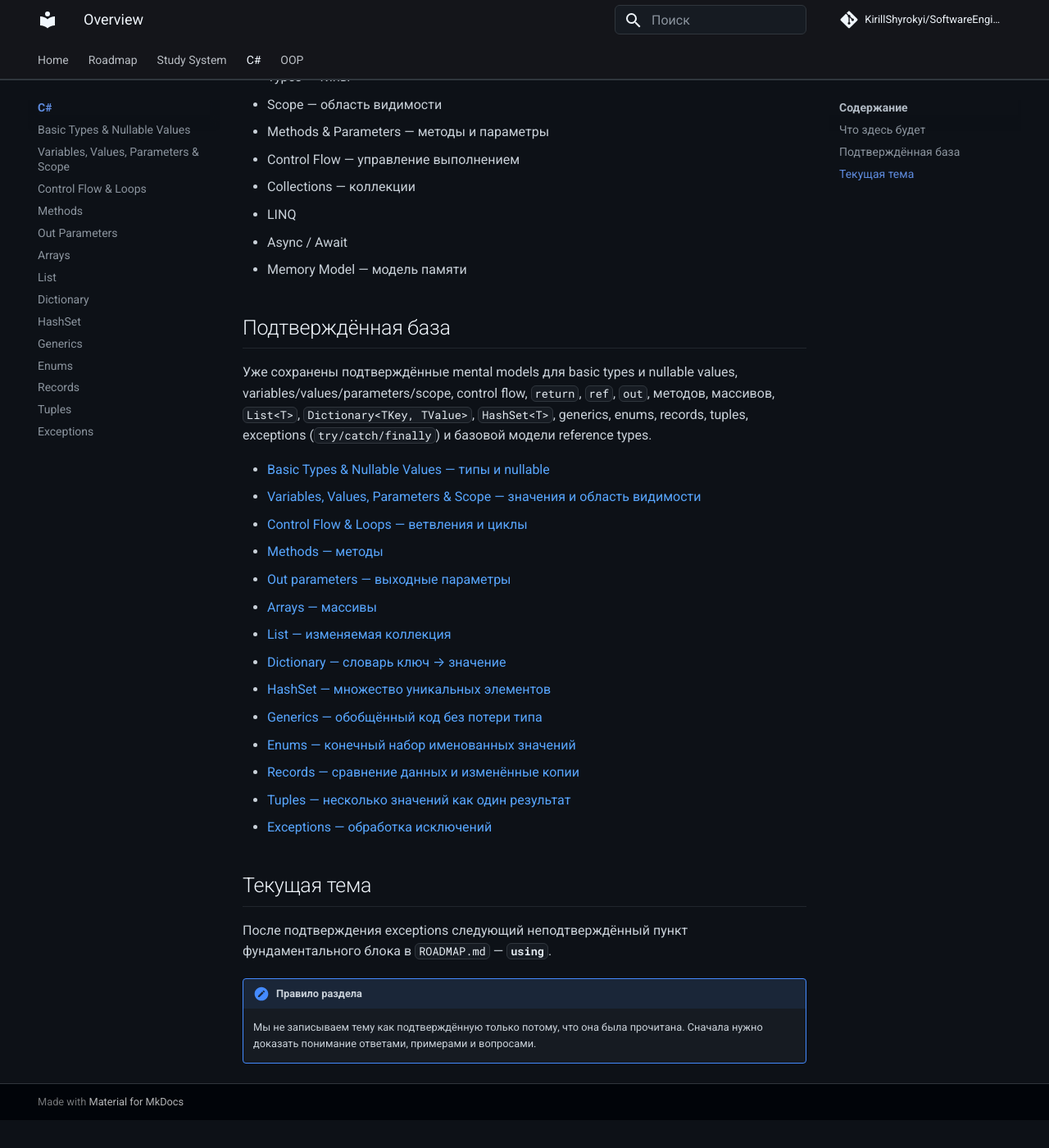
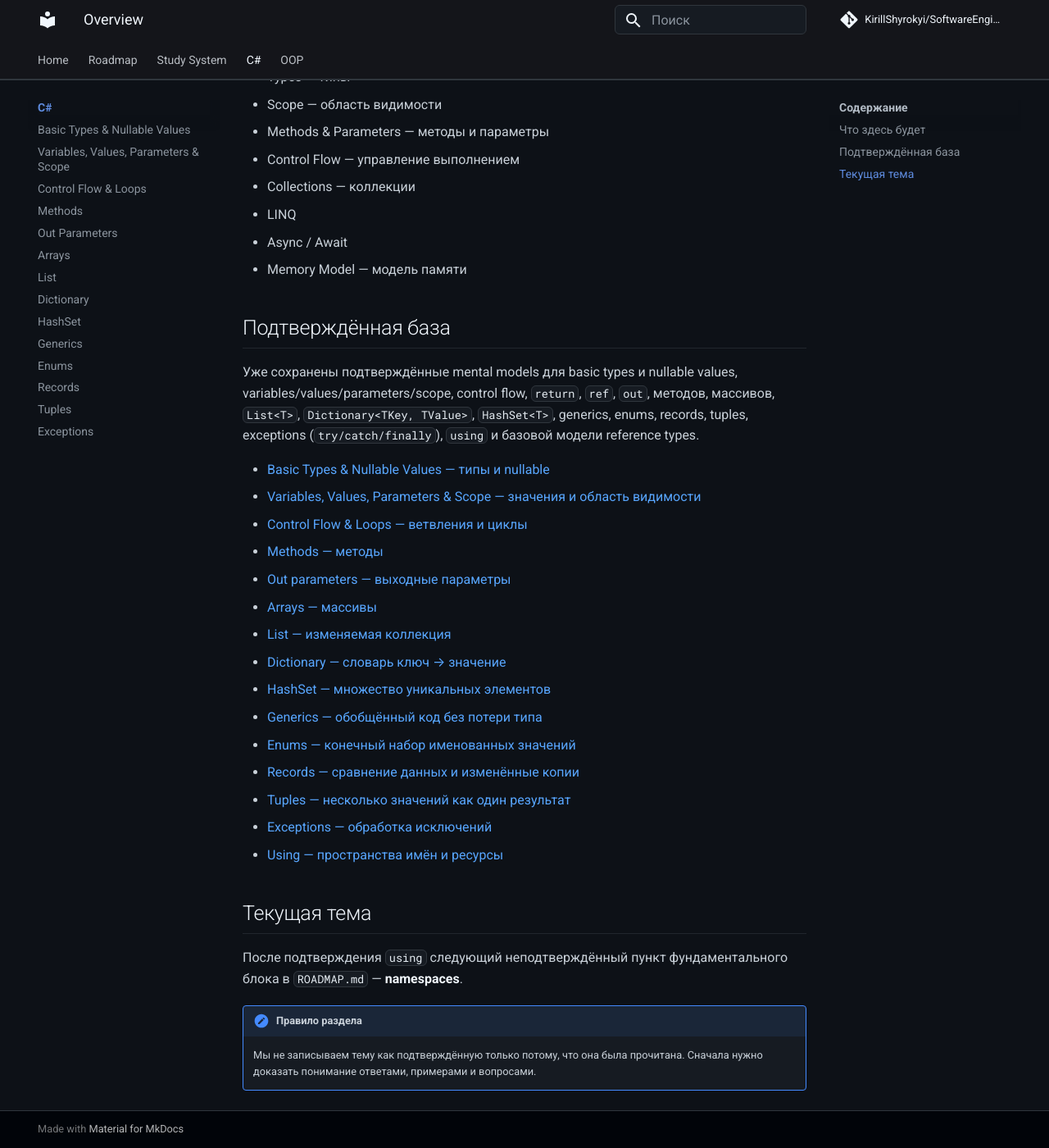
Before and after one commit to KirillShyrokyi/SoftwareEngineeringBase, an MkDocs documentation site: the page built from docs/csharp/index.md, in a window 1280 px wide and 1400 px high, scrolled down 392 px. Shown: the whole window at 82% size. Built offline with MkDocs 1.6.1 and Material for MkDocs 9.7.7, drawn with Linux system fonts in a browser that asks for light colours; comment, search, counter and statistics services are not loaded; before the commit the page ends 1758 px from its top, so only the background shows below that.

Commit message:
docs(csharp): record verified using progress

```diff
--- a/docs/csharp/index.md
+++ b/docs/csharp/index.md
@@ -17,7 +17,7 @@
 
 ## Подтверждённая база
 
-Уже сохранены подтверждённые mental models для basic types и nullable values, variables/values/parameters/scope, control flow, `return`, `ref`, `out`, методов, массивов, `List<T>`, `Dictionary<TKey, TValue>`, `HashSet<T>`, generics, enums, records, tuples, exceptions (`try/catch/finally`) и базовой модели reference types.
+Уже сохранены подтверждённые mental models для basic types и nullable values, variables/values/parameters/scope, control flow, `return`, `ref`, `out`, методов, массивов, `List<T>`, `Dictionary<TKey, TValue>`, `HashSet<T>`, generics, enums, records, tuples, exceptions (`try/catch/finally`), `using` и базовой модели reference types.
 
 - [Basic Types & Nullable Values — типы и nullable](basic-types-nullable.md)
 - [Variables, Values, Parameters & Scope — значения и область видимости](variables-values-scope.md)
@@ -33,10 +33,11 @@
 - [Records — сравнение данных и изменённые копии](records.md)
 - [Tuples — несколько значений как один результат](tuples.md)
 - [Exceptions — обработка исключений](exceptions.md)
+- [Using — пространства имён и ресурсы](using.md)
 
 ## Текущая тема
 
-После подтверждения exceptions следующий неподтверждённый пункт фундаментального блока в `ROADMAP.md` — **`using`**.
+После подтверждения `using` следующий неподтверждённый пункт фундаментального блока в `ROADMAP.md` — **namespaces**.
 
 !!! note "Правило раздела"
     Мы не записываем тему как подтверждённую только потому, что она была прочитана. Сначала нужно доказать понимание ответами, примерами и вопросами.
```
